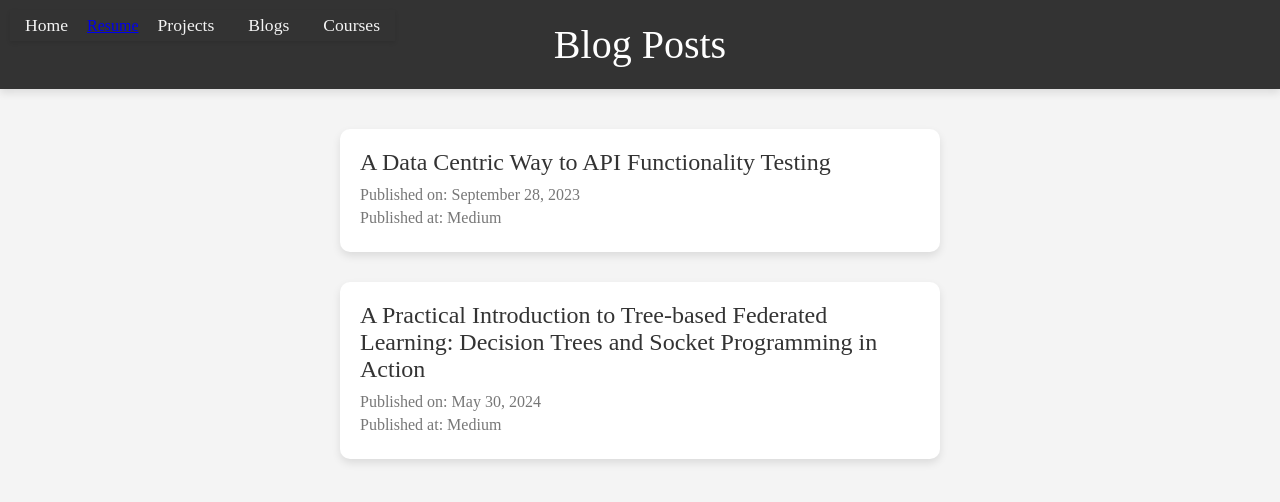
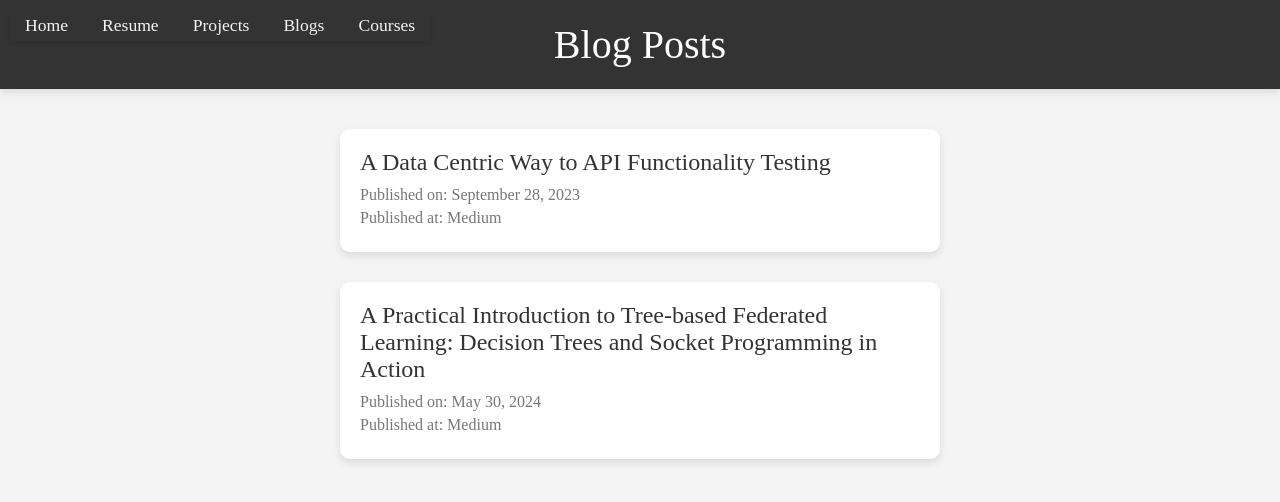
Before and after one commit to gadmin7/gadmin7.github.io, a plain HTML site: page blogs.html in a window 1280 px wide. Drawn offline with Linux system fonts and the light colour scheme.

Commit message:
Update blogs.html

```diff
--- a/blogs.html
+++ b/blogs.html
@@ -11,7 +11,7 @@
     <header>
         <nav class="top-nav">
             <a href="index.html" class="nav-link">Home</a>
-            <a href="data/GauriToshniwalResumeAug2024.pdf">Resume</a>
+            <a href="data/GauriToshniwalResumeAug2024.pdf" class="nav-link">Resume</a>
             <a href="projects.html" class="nav-link">Projects</a>
             <a href="blogs.html" class="nav-link">Blogs</a>
             <a href="courses.html" class="nav-link">Courses</a>
```
